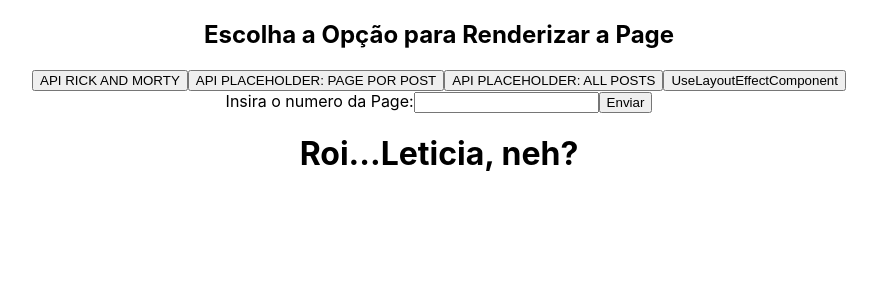
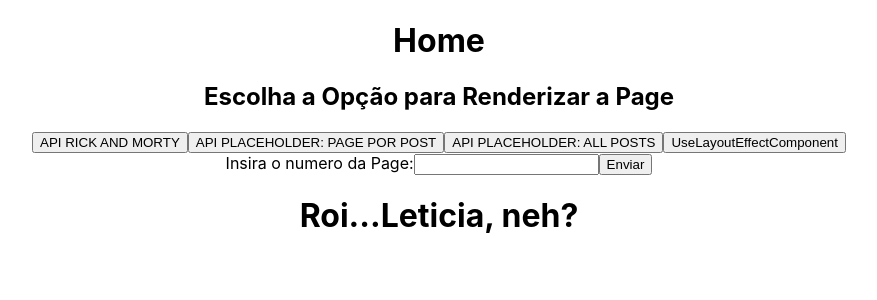
Before and after one commit to dwiklich/curso-reactjs-project-3, a React (Create React App) app: page / in a window 1280 px wide. Both pictures are taken after a click on the button "API PLACEHOLDER: PAGE POR POST". Shown: the top 300 px of the page, without its empty margins (201-1078 px from the left). Built offline with nearby package versions, Linux system fonts and the light colour scheme.

Commit message:
Organization all files

```diff
--- a/src/components/ButtonPage/index.jsx
+++ b/src/components/ButtonPage/index.jsx
@@ -1,18 +1,19 @@
 import P from 'prop-types';
-import { useEffect, useRef, useState } from 'react';
+import { useRef } from 'react';
+// import { useEffect, useState } from 'react';
 
 export const ButtonPage = ({ onClick }) => {
-  const [valueButton, setValueButton] = useState(null);
+  // const [valueButton, setValueButton] = useState(null);
   const inputApiRick = useRef();
   const inputApiPlaceholderOnePost = useRef();
   const inputApiPlaceholderAllPosts = useRef();
   const useEffectButton = useRef();
 
-  useEffect(() => {
-    setValueButton('1');
-  }, []);
+  // useEffect(() => {
+  //   setValueButton('1');
+  // }, []);
 
-  const handleClick = (value) => {};
+  // const handleClick = (value) => {};
 
   return (
     <div className="button-render">
--- a/src/components/Post/index.jsx
+++ b/src/components/Post/index.jsx
@@ -1,7 +1,7 @@
 import P from 'prop-types';
 import { useEffect, useState } from 'react';
 
-import { useFetch } from '../../templates/Home/use-fetch';
+import { useFetch } from '../../Hooks/use-fetch';
 
 export const Post = ({ pageRender }) => {
   const [postId, setPostId] = useState(null);
--- /dev/null
+++ b/src/components/PostPlaceholder/index.jsx
@@ -0,0 +1,33 @@
+import { useEffect, useRef, useState } from 'react';
+import { Post } from '../../components/Post';
+// import { useFetch } from './use-fetch';
+
+export const PostPlaceholder = () => {
+  const [page, setPage] = useState(null);
+  const input = useRef();
+
+  const handleClick = (id) => {
+    setPage(id);
+  };
+
+  useEffect(() => {}, [page]);
+
+  // 1234
+  return (
+    <div>
+      <label htmlFor="input">
+        Insira o numero da Page:
+        <input ref={input} type="number" name="input-id" id="input" />
+        <button
+          type="submit"
+          onClick={() => {
+            handleClick(Number(input.current.value));
+          }}
+        >
+          Enviar
+        </button>
+      </label>
+      {page > 0 ? <Post pageRender={page} /> : <h1>Roi...Leticia, neh?</h1>}
+    </div>
+  );
+};
--- a/src/components/PostsApiRick/index.jsx
+++ b/src/components/PostsApiRick/index.jsx
@@ -1,6 +1,6 @@
-import { useEffect, useState } from 'react';
+// import { useEffect, useState } from 'react';
 
-import { useAsync } from '../../templates/Home/use-async';
+import { useAsync } from '../../Hooks/use-async';
 import './styles.css';
 
 const fetchData = async () => {
@@ -12,10 +12,10 @@ const fetchData = async () => {
 };
 
 export const PostsRick = () => {
-  const [counterState, setCounterState] = useState(0);
-  const [inputState, setInputState] = useState(0);
-  const [posts, setPosts] = useState(null);
-  const [reFetchData, result, error, status] = useAsync(fetchData, true);
+  // const [counterState, setCounterState] = useState(0);
+  // const [inputState, setInputState] = useState(0);
+  // const [posts, setPosts] = useState(null);
+  const [/* reFetchData, */ result, error, status] = useAsync(fetchData, true);
 
   //...
 
--- a/src/contexts/PostsPlaceholderProvider/index.jsx
+++ b/src/contexts/PostsPlaceholderProvider/index.jsx
@@ -1,10 +1,11 @@
-import { useContext, useReducer } from 'react';
+// import { useContext, useReducer } from 'react';
 import P from 'prop-types';
+import { useReducer } from 'react';
 
 import { PostsContext } from './context';
 import { data } from './data';
 import { reducer } from './reducer';
-import { loadPosts } from './actions';
+// import { loadPosts } from './actions';
 
 export const PostsPlaceholderProvider = ({ children }) => {
   const [postsState, postsDispatch] = useReducer(reducer, data);
--- a/src/index.jsx
+++ b/src/index.jsx
@@ -1,6 +1,6 @@
 import React from 'react';
 import ReactDOM from 'react-dom';
-import { PostsPlaceholderProvider } from './contexts/PostsPlaceholderProvider';
+// import { PostsPlaceholderProvider } from './contexts/PostsPlaceholderProvider';
 import './index.css';
 import App from './templates/App';
 
--- a/src/templates/App/index.jsx
+++ b/src/templates/App/index.jsx
@@ -1,18 +1,21 @@
-import { useCallback, useContext, useEffect, useRef, useState } from 'react';
+import { useCallback, useEffect, useState /* ,useRef, useContext*/ } from 'react';
+
 import { ButtonPage } from '../../components/ButtonPage';
+import { PostPlaceholder } from '../../components/PostPlaceholder';
 import { PostsRick } from '../../components/PostsApiRick';
 import { PostsPlaceHolder } from '../../components/PostsPlaceholder';
 import { UseLayoutEffectComponent } from '../../components/UseLayoutEffectComponent';
-import { loadCardApi } from '../../contexts/CardRickAndMortyProvider/actions';
-import { CardRickAndMortyContext } from '../../contexts/CardRickAndMortyProvider/context';
 import { CounterProvider } from '../../contexts/CounterProvider';
 import { PostsPlaceholderProvider } from '../../contexts/PostsPlaceholderProvider';
-
-import { loadPosts } from '../../contexts/PostsPlaceholderProvider/actions';
-import { PostsContext } from '../../contexts/PostsPlaceholderProvider/context';
-import { data } from '../../contexts/PostsPlaceholderProvider/data';
 import { Home } from '../Home';
 import './styles.css';
+// import { CardRickAndMortyContext } from '../../contexts/CardRickAndMortyProvider/context';
+// import { loadCardApi } from '../../contexts/CardRickAndMortyProvider/actions';
+// import { loadPosts } from '../../contexts/PostsPlaceholderProvider/actions';
+// import { PostsContext } from '../../contexts/PostsPlaceholderProvider/context';
+// import { data } from '../../contexts/PostsPlaceholderProvider/data';
+
+// const useMediaQuery = (queryValue) => {};
 
 function App() {
   const [valueButton, setValueButton] = useState('');
@@ -25,9 +28,10 @@ function App() {
 
   return (
     <div className="App">
+      <Home />
       <ButtonPage onClick={handleClick} />
       {valueButton === 'API RICK AND MORTY' && <PostsRick />}
-      {valueButton === 'API PLACEHOLDER: PAGE POR POST' && <Home />}
+      {valueButton === 'API PLACEHOLDER: PAGE POR POST' && <PostPlaceholder />}
       {valueButton === 'API PLACEHOLDER: ALL POSTS' && (
         <CounterProvider>
           <PostsPlaceholderProvider>
--- a/src/templates/Home/index.jsx
+++ b/src/templates/Home/index.jsx
@@ -1,33 +1,14 @@
-import { useEffect, useRef, useState } from 'react';
-import { Post } from '../../components/Post';
-import { useFetch } from './use-fetch';
+import P from 'prop-types';
 
-export const Home = () => {
-  const [page, setPage] = useState(null);
-  const input = useRef();
-
-  const handleClick = (id) => {
-    setPage(id);
-  };
-
-  useEffect(() => {}, [page]);
-
-  // 1234
+export const Home = ({ children }) => {
   return (
-    <div>
-      <label htmlFor="input">
-        Insira o numero da Page:
-        <input ref={input} type="number" name="input-id" id="input" />
-        <button
-          type="submit"
-          onClick={() => {
-            handleClick(Number(input.current.value));
-          }}
-        >
-          Enviar
-        </button>
-      </label>
-      {page > 0 ? <Post pageRender={page} /> : <h1>Roi...Leticia, neh?</h1>}
+    <div className={'home'}>
+      <h1> Home </h1>
+      {children}
     </div>
   );
 };
+
+Home.propTypes = {
+  children: P.element.isRequired,
+};
```
Also changed, not shown: src/Hooks/use-async.js (renamed from src/templates/Home/use-async.js), src/Hooks/use-fetch.js (renamed from src/templates/Home/use-fetch.js).
